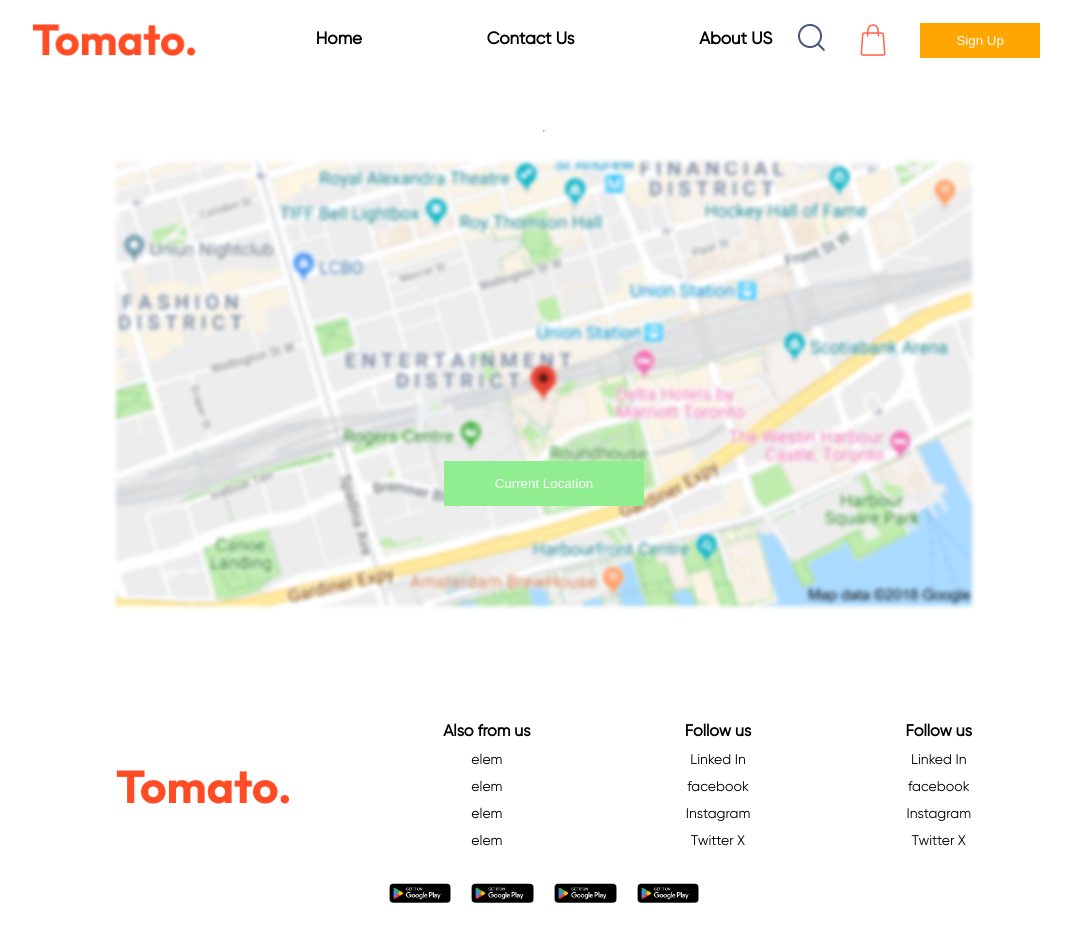
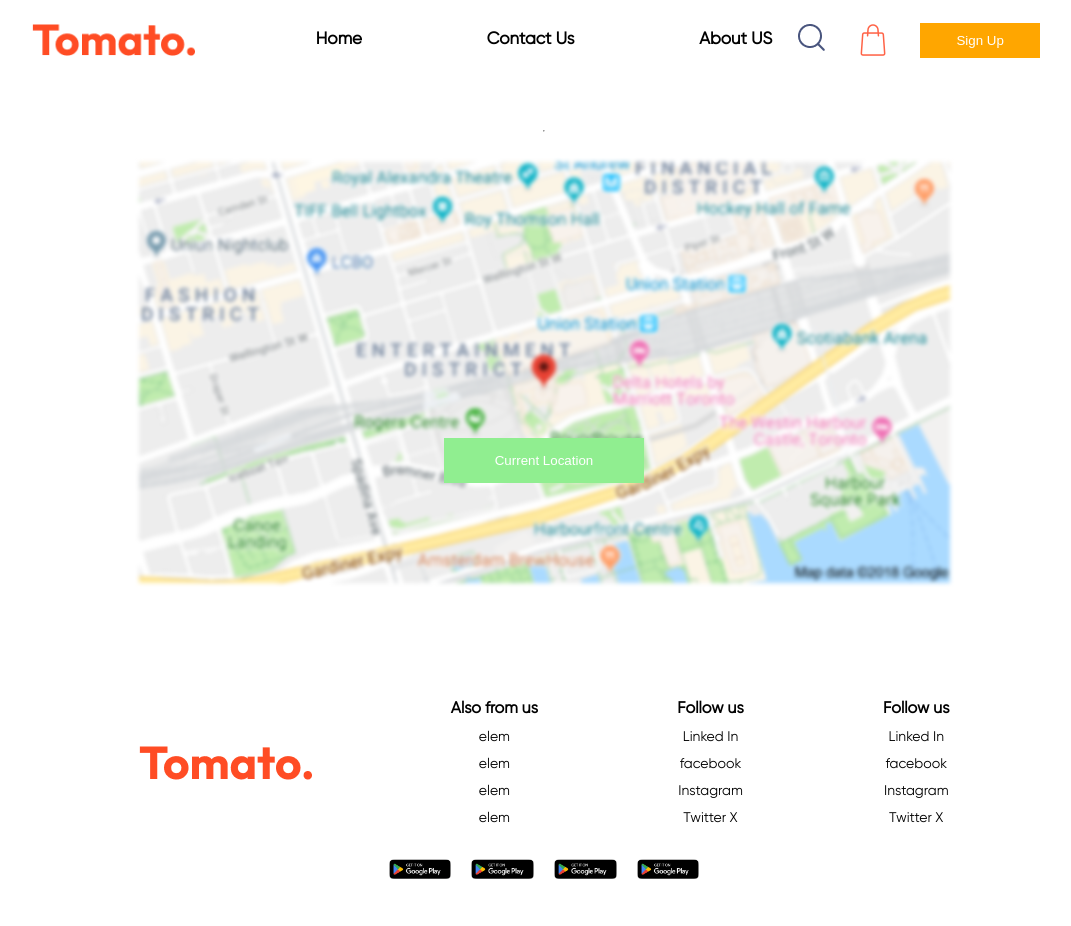
Before and after one commit to Ankushdhull9908/food-ordering-updatedtilltotalprice, a React (Create React App) app: page / in a window 1280 px wide. Shown: the whole page, without its empty margins (96-1167 px from the left). After the commit the page ends 903 px from the top, so only its background shows below. Built offline with nearby package versions, Linux system fonts and the light colour scheme.

Commit message:
Update index.css

```diff
--- a/src/index.css
+++ b/src/index.css
@@ -14,7 +14,7 @@
 
 /* Ensure the HTML and body take full screen */
 html, body {
-  width: 95vw;
+  width: 90vw;
   margin: auto;
   font-family: 'Gilroy', sans-serif;
 }
```
